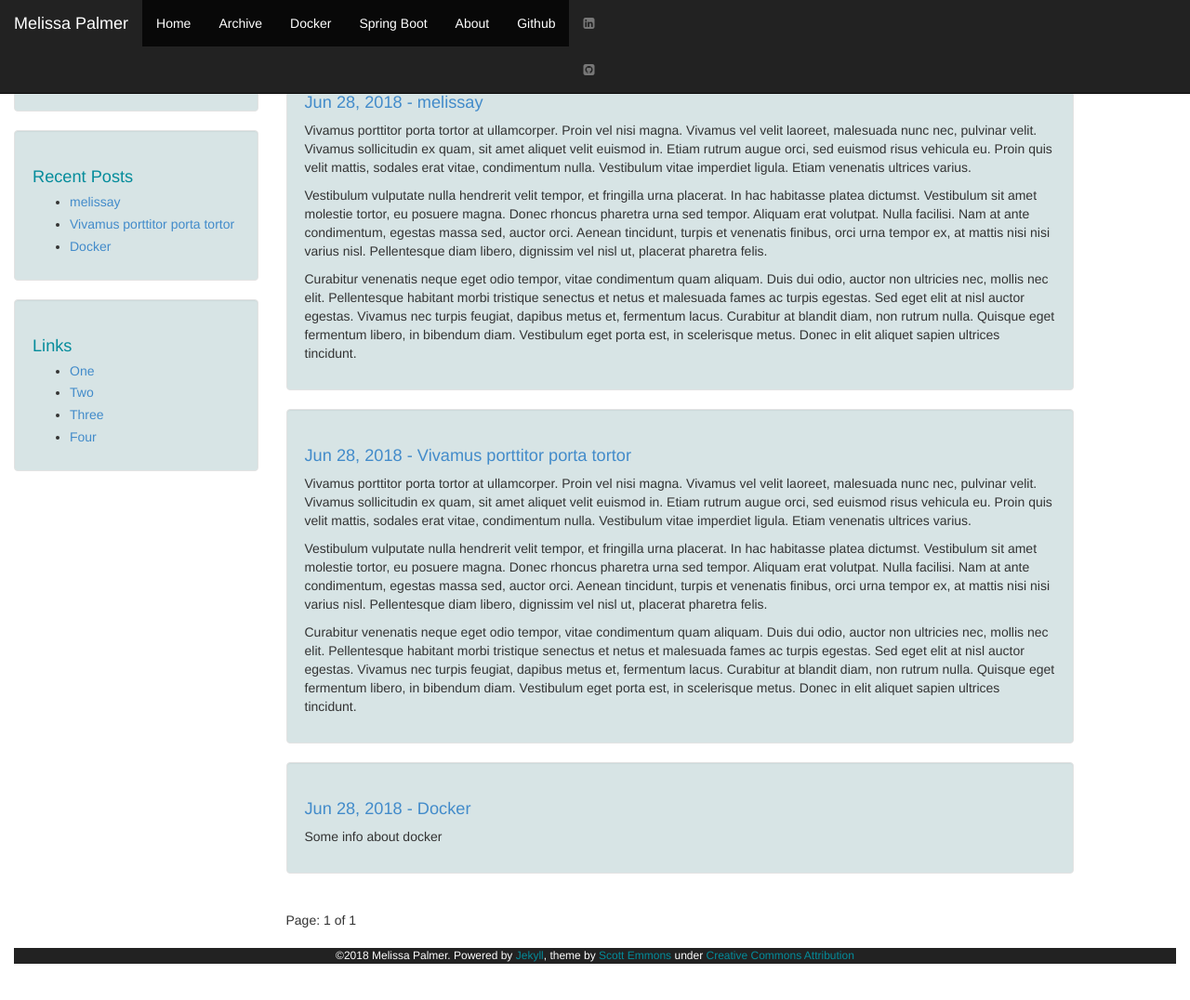
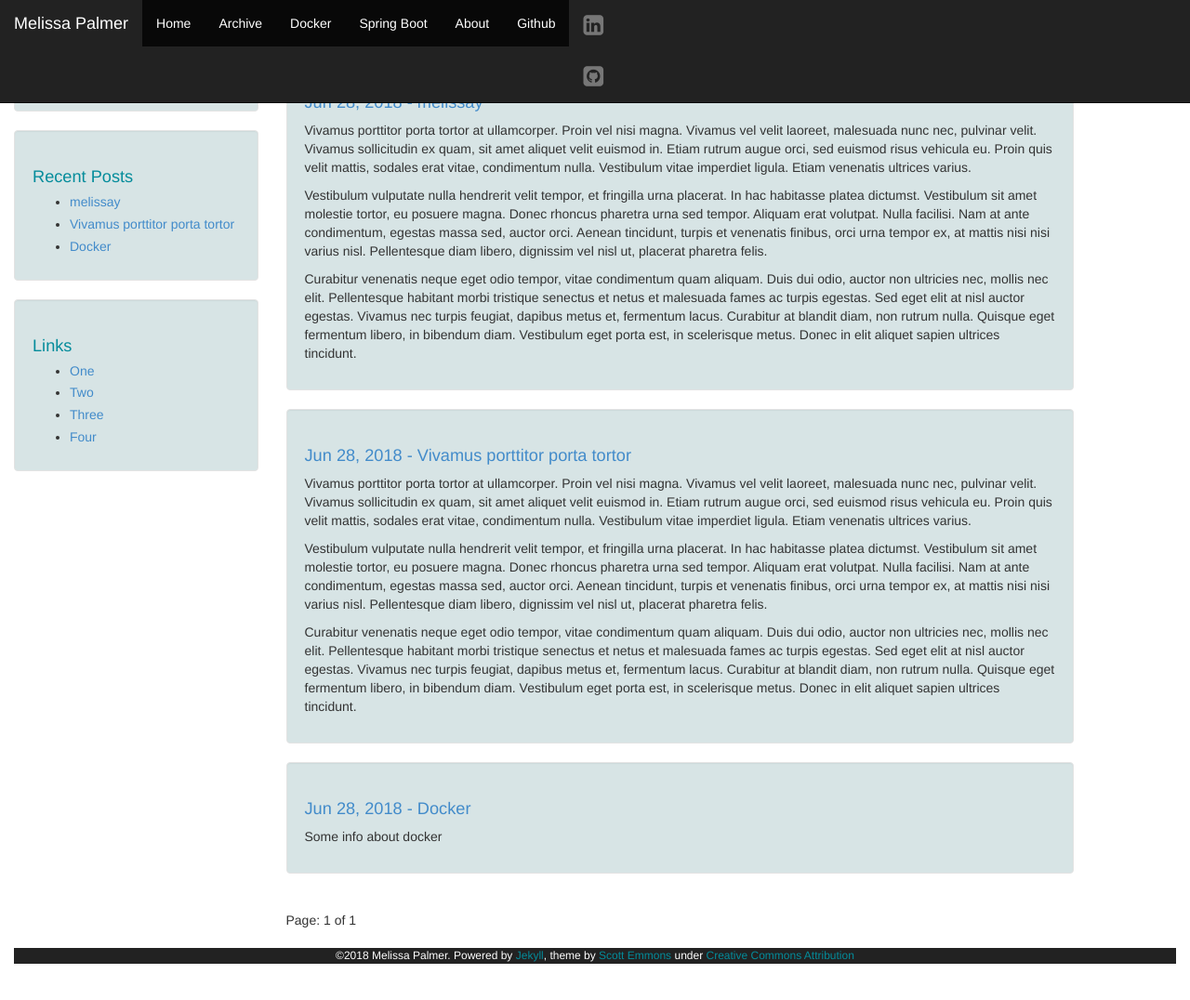
Before and after one commit to melissapalmer/melissapalmer.github.io, a Jekyll site: the page built from index.html, in a window 1280 px wide and 1107 px high. Shown: the top 1076 px of the window at 93% size. Built offline with Jekyll 4.4.1, drawn with Linux system fonts in a browser that asks for light colours; nearby versions of some CDN libraries; library files that are not in the unit come from our copies; the list of posts is cut into pages by our own code.

Commit message:
li.social-icons

```diff
--- a/css/theme.css
+++ b/css/theme.css
@@ -61,3 +61,7 @@ body {
 .author a {
     color: #048c9b;
 }
+
+li.social-icons {
+    font-size: 1.8em;
+}
```
